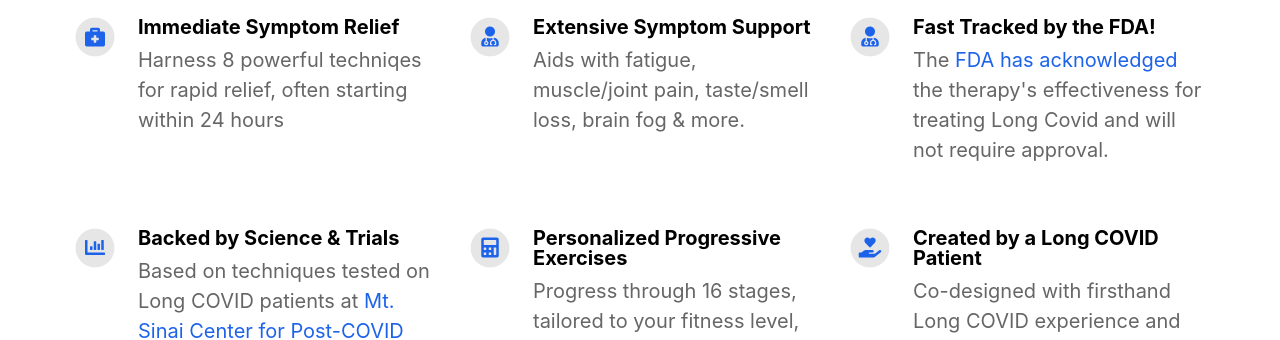
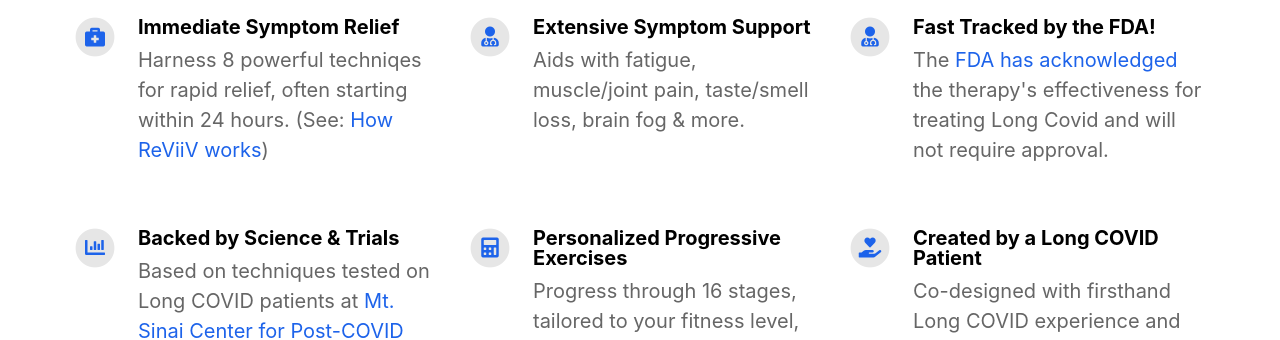
Before and after one commit to marcvanh/reviiv.me, a Jekyll site: the page built from index.html, in a window 1280 px wide. Shown: the part 1067-1407 px from the top of the page. Built offline with Jekyll 4.4.1, drawn with Linux system fonts in a browser that asks for light colours; nearby versions of some CDN libraries.

Commit message:
Update _config.yml

```diff
--- a/_config.yml
+++ b/_config.yml
@@ -36,7 +36,7 @@ youtube_username                          :
 features                                  :
 
   - title                                 : Immediate Symptom Relief
-    description                           : "Harness 8 powerful techniqes for rapid relief, often starting within 24 hours"
+    description                           : "Harness 8 powerful techniqes for rapid relief, often starting within 24 hours. (See: <a href=\"/howitworks/\">How ReViiV works</a>)"
     fontawesome_icon_name                 : briefcase-medical
 
   - title                                 : Extensive Symptom Support
```
